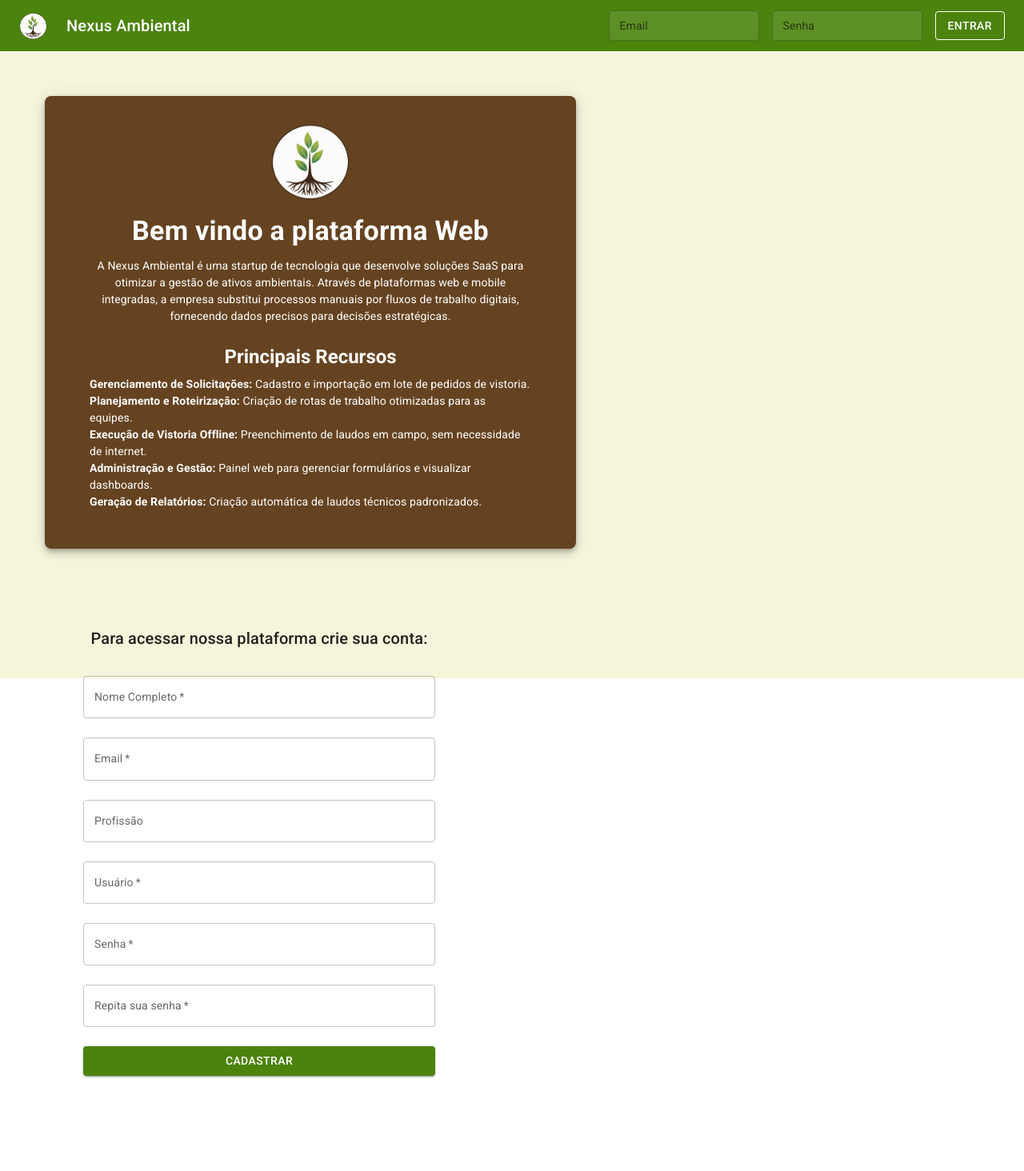
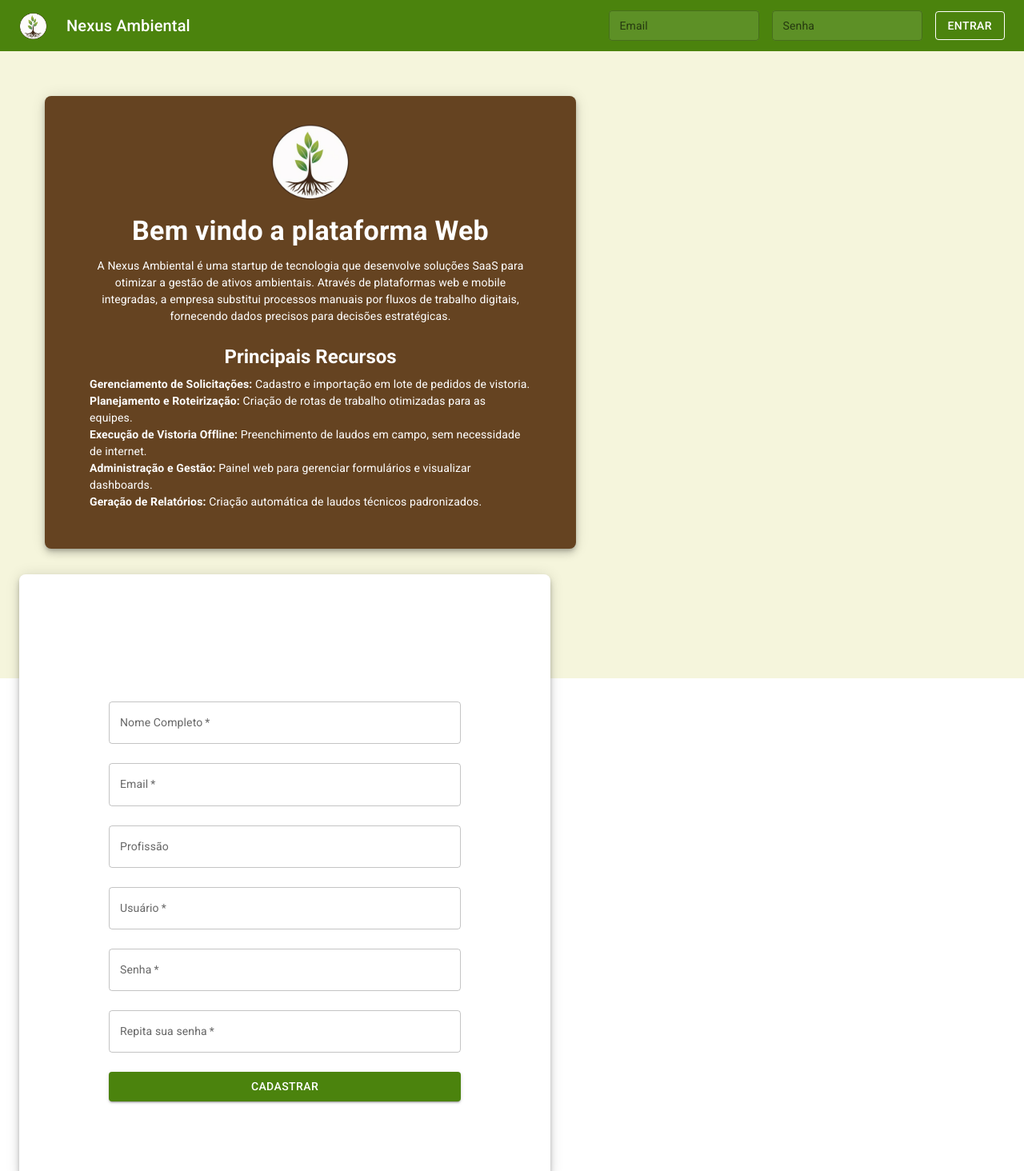
Before and after one commit to tiagodexheimer/nexus, a React (Vite) app in the folder nexus/: page / in a window 1280 px wide. Shown: the top 1464 px of the page at 80% size. Before the commit the page ends 1409 px from the top, so only its background shows below. Built offline with nearby package versions, Linux system fonts and the light colour scheme.

Commit message:
feat: Sobre

```diff
--- a/nexus/src/pages/Sobre.tsx
+++ b/nexus/src/pages/Sobre.tsx
@@ -50,12 +50,10 @@ const SobrePage: React.FC = () => {
     <>
       <Grid container component="main" sx={{ height: 'calc(100vh - 64px)', backgroundColor: 'background.paper' }}>
           {/* Lado Esquerdo: Descrição da Empresa */}
-          <Grid // A sintaxe para o Grid foi alterada para ser compatível com as versões mais recentes do MUI
+          <Grid
+              xs={12}
+              md={6}
               sx={{
-                  gridColumn: { xs: '1 / -1', md: 'span 6' }, // Ocupa todas as colunas em telas pequenas (xs) e 6 colunas em telas médias (md)
-                  display: 'flex',
-                  alignItems: 'center',
-                  justifyContent: 'center',
                   p: { xs: 2, sm: 4 },
               }}
           >
@@ -102,17 +100,33 @@ const SobrePage: React.FC = () => {
           </Grid>
 
           {/* Lado Direito: Formulário de Cadastro */}
-          <Grid // A sintaxe para o Grid foi alterada para ser compatível com as versões mais recentes do MUI
-              sx={{
-                  gridColumn: { xs: '1 / -1', md: 'span 6' }, // Ocupa todas as colunas em telas pequenas (xs) e 6 colunas em telas médias (md)
+          <Grid
+              xs={12}
+              md={6}
+              sx={{// O fundo da área de cadastro é cinza claro
                   display: 'flex',
                   alignItems: 'center',
                   justifyContent: 'center',
               }}
           >
+             <Paper
+                  elevation={6}
+                  sx={{
+                      p: { xs: 2, sm: 4 },
+                      backgroundColor: 'white',
+                      color: 'white',
+                      borderRadius: 2,
+                      width: '100%',
+                      height: '100%',
+                      display: 'flex',
+                      flexDirection: 'column',
+                      justifyContent: 'center'
+                  }}
+              >
               <Container maxWidth="sm">
                   <CadastroForm onSignUpSuccess={handleSignUpSuccess} />
               </Container>
+              </Paper>
           </Grid>
       </Grid>
       <SuccessDialog open={dialogOpen} onClose={handleCloseDialog} />
```
